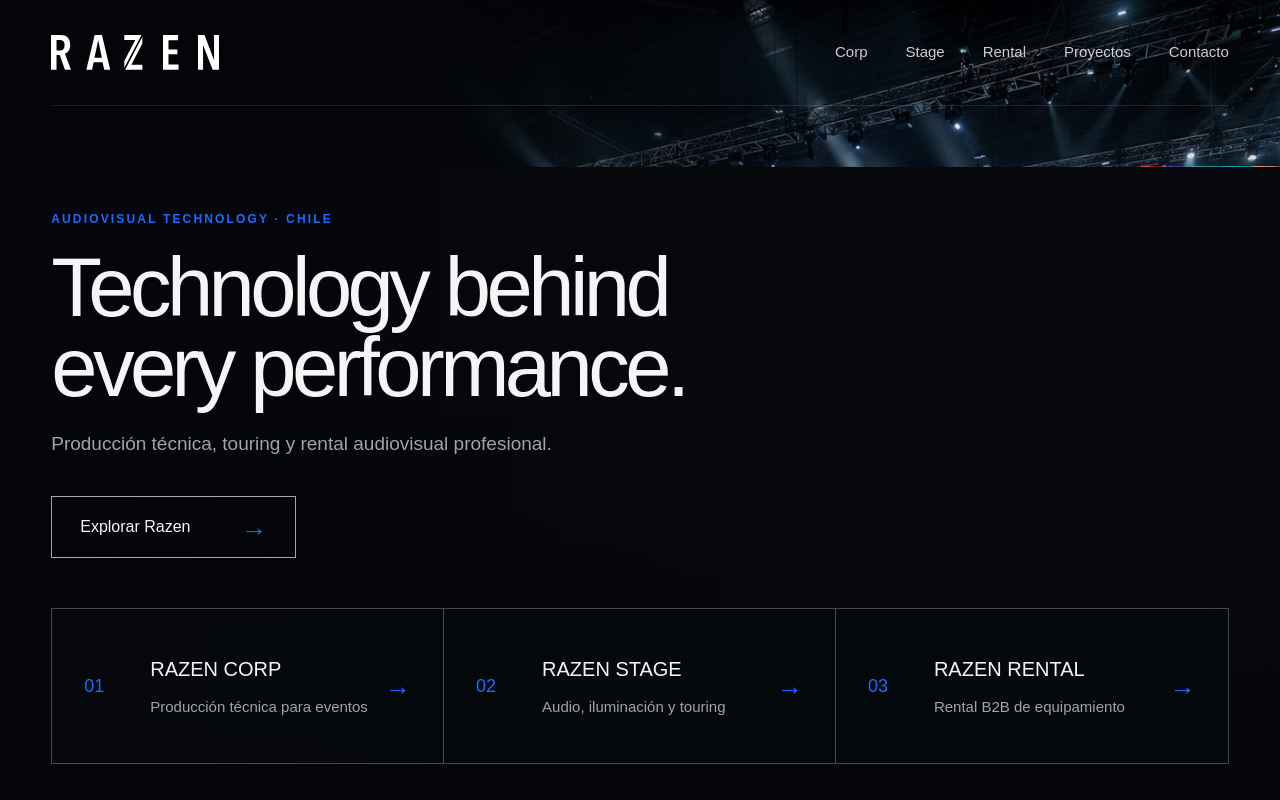
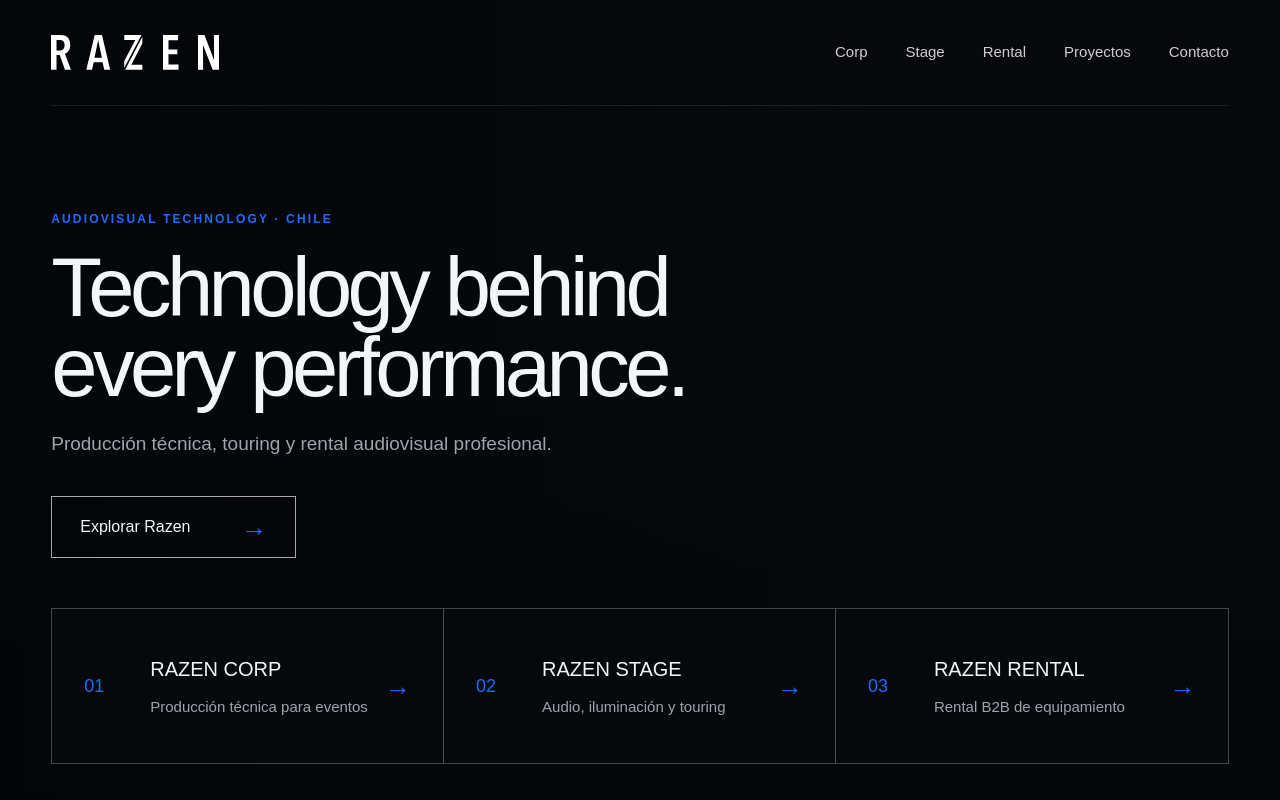
Before and after one commit to raimundozamora/razen-website, a Next.js app: page / in a window 1280 px wide. Shown: the top 800 px of the page. Built offline with nearby package versions, Linux system fonts and the light colour scheme.

Commit message:
Use a full-bleed hero background layer

```diff
--- a/app/page.tsx
+++ b/app/page.tsx
@@ -25,12 +25,7 @@
   return (
     <main>
       <section className="hero" id="inicio">
-        <img
-          className="hero-image"
-          src="/hero-razen.png"
-          alt=""
-          aria-hidden="true"
-        />
+        <div className="hero-image" aria-hidden="true" />
         <header className="header shell">
           <a href="#inicio" className="brand" aria-label="Razen, inicio">
             <img src="/razen-logo.svg" alt="RAZEN" />
```
